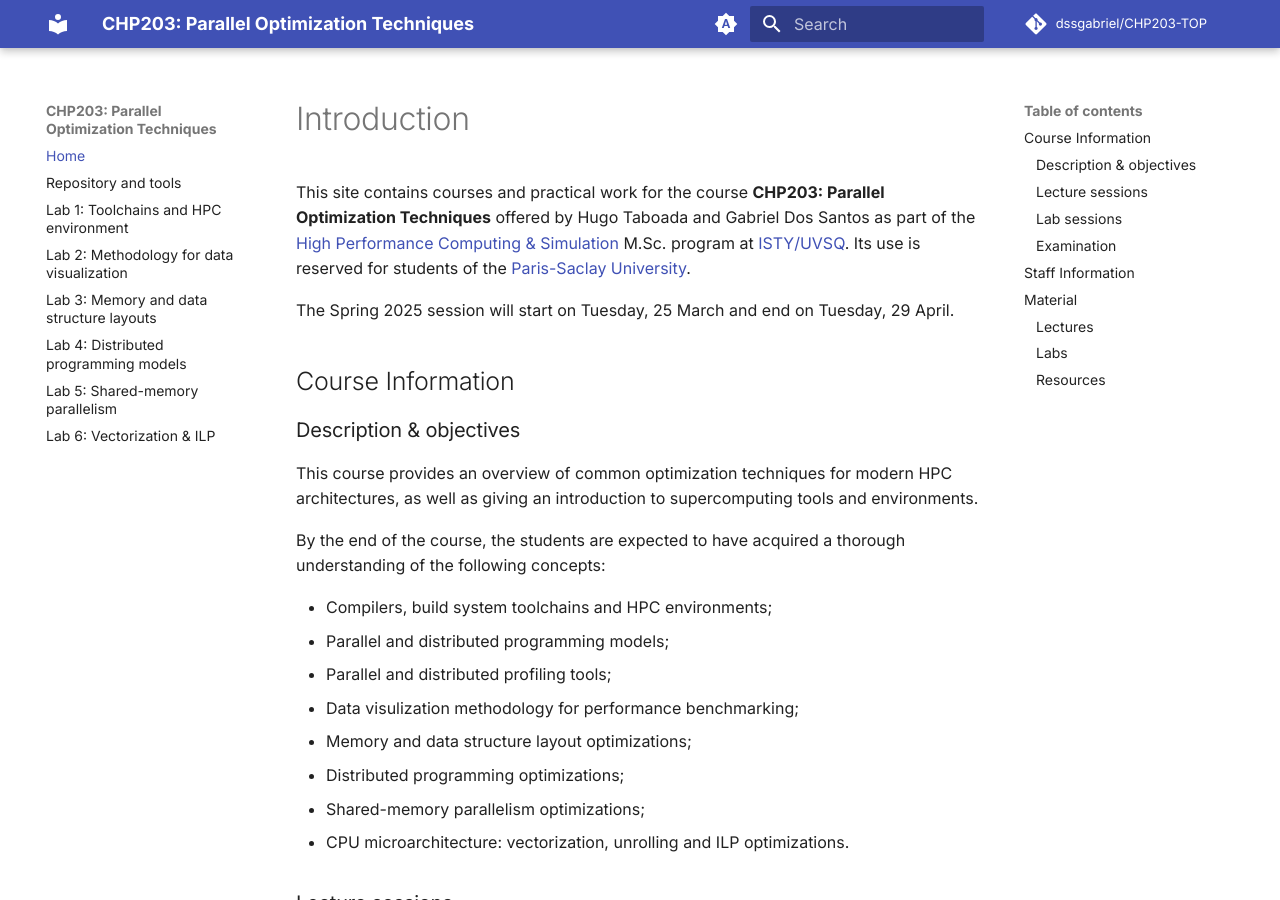
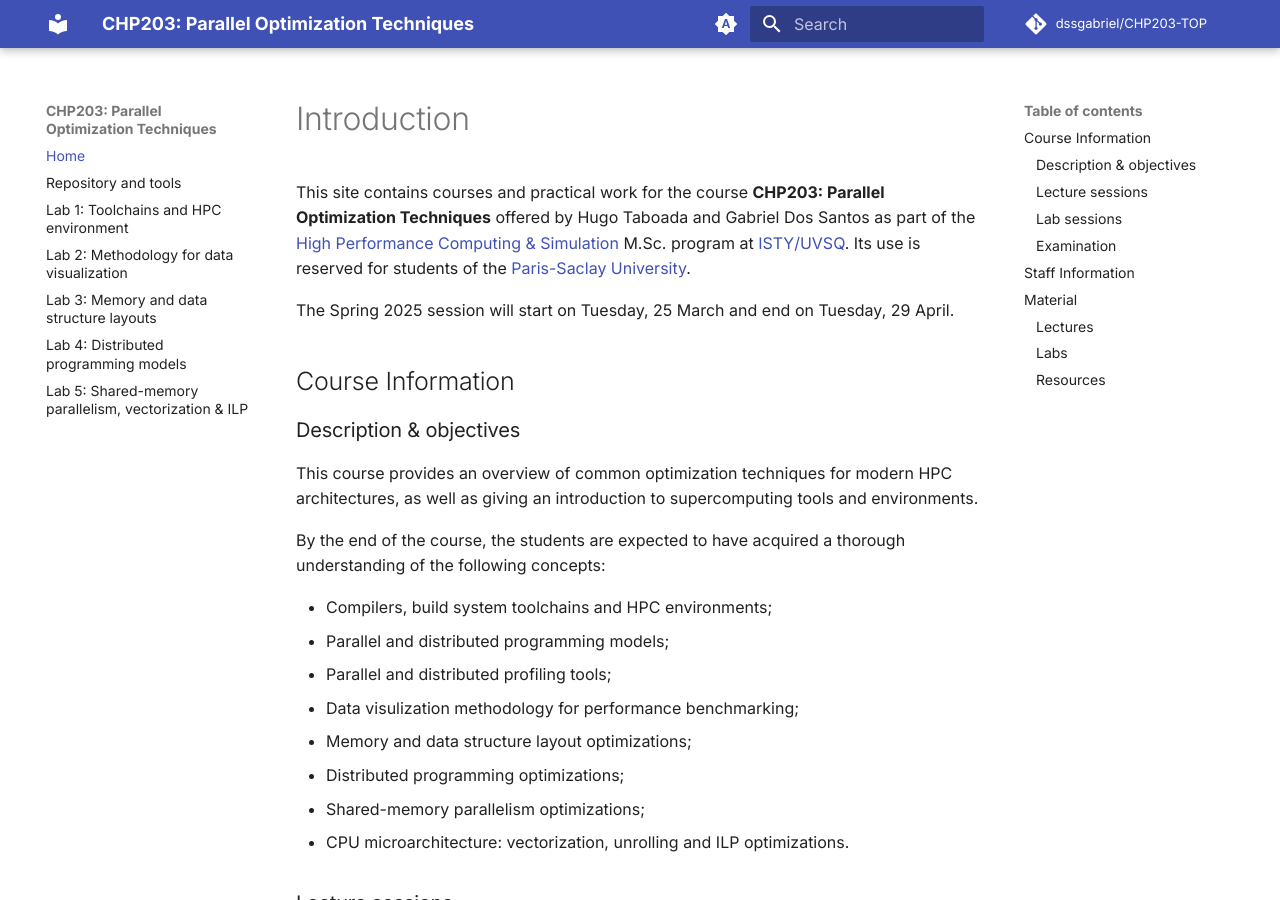
Before and after one commit to dssgabriel/CHP203-TOP, an MkDocs documentation site: the page built from docs/index.md, in a window 1280 px wide and 900 px high. Built offline with MkDocs 1.6.1 and Material for MkDocs 9.7.7, drawn with Linux system fonts in a browser that asks for light colours; emoji names are drawn with the system emoji font; comment, search, counter and statistics services are not loaded; part of the change alters nothing that is shown.

```diff
--- /dev/null
+++ b/docs/javascripts/katex.js
@@ -0,0 +1,10 @@
+document$.subscribe(({ body }) => {
+  renderMathInElement(body, {
+    delimiters: [
+      { left: "$$",  right: "$$",  display: true },
+      { left: "$",   right: "$",   display: false },
+      { left: "\\(", right: "\\)", display: false },
+      { left: "\\[", right: "\\]", display: true }
+    ],
+  })
+})
--- a/mkdocs.yml
+++ b/mkdocs.yml
@@ -60,6 +60,16 @@ markdown_extensions:
   - pymdownx.emoji:
       emoji_index: !!python/name:material.extensions.emoji.twemoji # (1)!
       emoji_generator: !!python/name:material.extensions.emoji.to_svg
+  - pymdownx.arithmatex:
+      generic: true
+
+extra_javascript:
+  - javascripts/katex.js
+  - https://unpkg.com/katex@0/dist/katex.min.js
+  - https://unpkg.com/katex@0/dist/contrib/auto-render.min.js
+
+extra_css:
+  - https://unpkg.com/katex@0/dist/katex.min.css
 
 nav:
   - Home: index.md
@@ -68,5 +78,4 @@ nav:
   - "Lab 2: Methodology for data visualization": lab2.md
   - "Lab 3: Memory and data structure layouts": lab3.md
   - "Lab 4: Distributed programming models": lab4.md
-  - "Lab 5: Shared-memory parallelism": lab5.md
-  - "Lab 6: Vectorization & ILP": lab6.md
+  - "Lab 5: Shared-memory parallelism, vectorization & ILP": lab5.md
```
